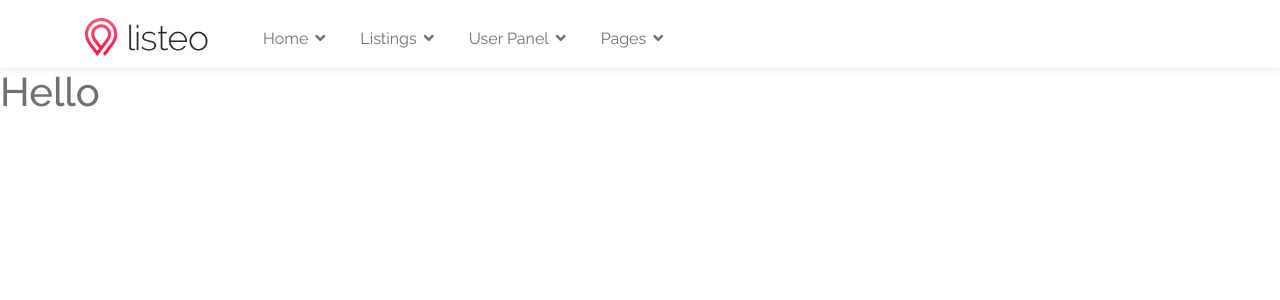
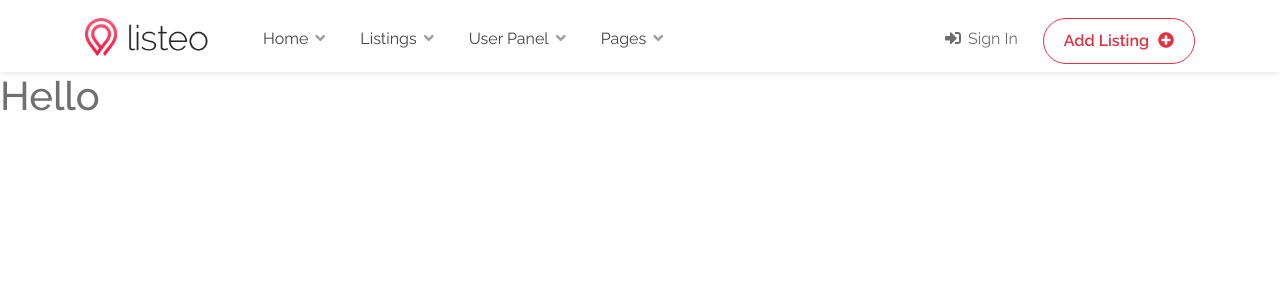
Before and after one commit to zipofar/listeo, a Node server app: page / in a window 1280 px wide. Shown: the top 300 px of the page. Run offline with Node 20, Linux system fonts and the light colour scheme; style sheets or scripts are compiled from the project's sources.

Commit message:
Makeing NAV

```diff
--- a/src/scss/_nav.scss
+++ b/src/scss/_nav.scss
@@ -18,7 +18,7 @@
                     float: left;
                     margin-right: 5px;
                     a {
-                        color: $body-color;
+                        color: #444;
                         padding: 5px 15px;
                         line-height: 32px;
                         display: block;
@@ -30,6 +30,7 @@
                             @extend .fas;
                             content: fa-content($fa-var-angle-down);
                             padding-left: 7px;
+                            opacity: .5;
                         }
                         & .active {
                             color: #f91942;
@@ -39,6 +40,27 @@
             }
         }
     }
+    .right-side {
+        float: right;
+        #sign-in {
+            float: left;
+            padding: 5px 15px;
+            line-height: 32px;
+            margin-right: 10px;
+            i {
+                margin-right: 7px;
+            }
+        }
+        #add-listing {
+            float: right;
+            border-radius: 40px;
+            padding: 10px 20px;
+            font-weight: 600;
+            i {
+                margin-left: 5px;
+            }
+        }
+    }
     .container:after {
         content: " ";
         clear: both;
--- a/views/templates/nav.pug
+++ b/views/templates/nav.pug
@@ -10,3 +10,8 @@ div(id='header')
                     li <a href="#">Listings</a>
                     li <a href="#">User Panel</a>
                     li <a href="#">Pages</a>
+        div(class="right-side")
+            div(id="sign-in")
+                i(class="fas fa-sign-in-alt")
+                a Sign In
+            button(id="add-listing" type="button" class="btn btn-outline-danger") Add Listing <i class="fas fa-plus-circle"></i>
```
